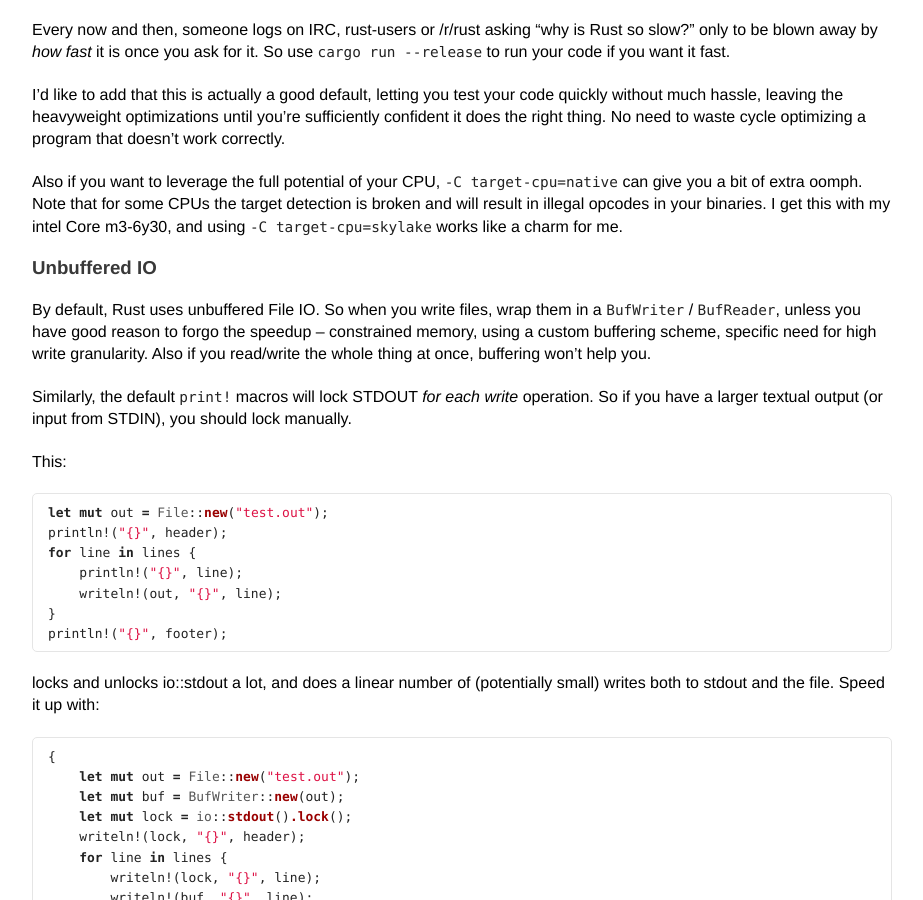
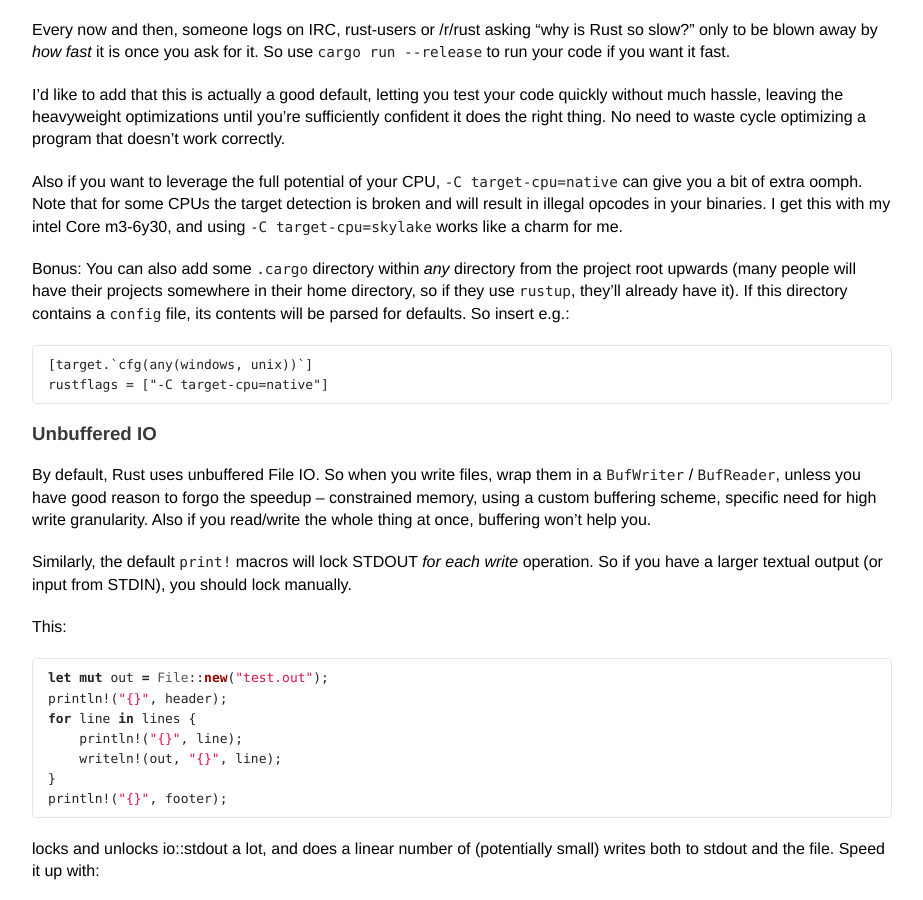
Before and after one commit to llogiq/llogiq.github.io, a Jekyll site: the page built from _posts/2017-06-01-perf-pitfalls.md, in a window 1280 px wide and 900 px high, scrolled down 536 px. Shown: the whole window, without its empty margins (178-1101 px from the left). Built offline with Jekyll 4.4.1, drawn with Linux system fonts in a browser that asks for light colours.

Commit message:
added cargo config

````diff
--- a/_posts/2017-06-01-perf-pitfalls.md
+++ b/_posts/2017-06-01-perf-pitfalls.md
@@ -38,6 +38,17 @@ Also if you want to leverage the full potential of your CPU,
 CPUs the target detection is broken and will result in illegal opcodes in your
 binaries. I get this with my intel Core m3-6y30, and using
 `-C target-cpu=skylake` works like a charm for me.
+
+Bonus: You can also add some `.cargo` directory within *any* directory from
+the project root upwards (many people will have their projects somewhere in
+their home directory, so if they use `rustup`, they'll already have it). If
+this directory contains a `config` file, its contents will be parsed for
+defaults. So insert e.g.:
+
+```
+[target.`cfg(any(windows, unix))`]
+rustflags = ["-C target-cpu=native"]
+```
 
 ### Unbuffered IO
 
````
